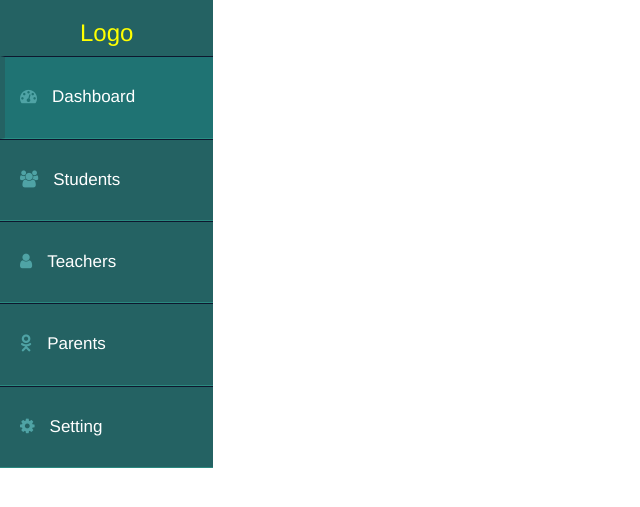
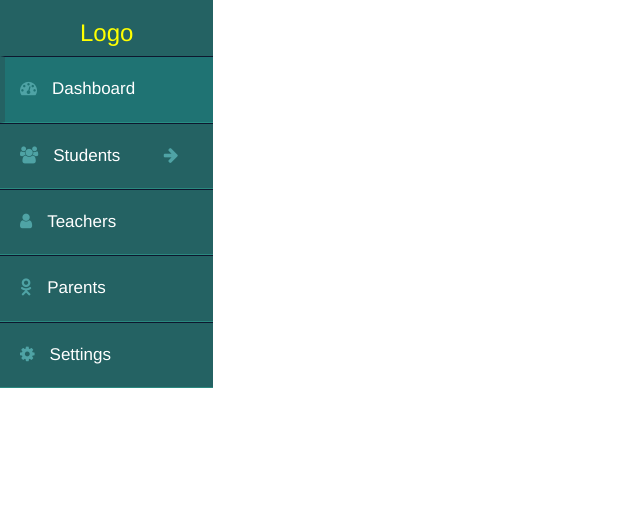
Before and after one commit to monir769/sms, a PHP site: page /dashboard.php in a window 1280 px wide. Shown: the top 507 px of the page, without its empty margins (0-640 px from the left). Run offline with PHP 8.4, Linux system fonts and the light colour scheme; some libraries are stand-ins or nearby versions.

Commit message:
Update dashboard.php

```diff
--- a/dashboard.php
+++ b/dashboard.php
@@ -73,7 +73,7 @@ li,ul{
     display: block;
     font-size: 17px;
     font-weight: 500;
-    padding: 28px 20px;
+    padding: 20px 20px;
     text-decoration: none;
 }
 
@@ -93,6 +93,13 @@ li,ul{
     border-left: 5px solid #246263;
     display: block;
     padding-left: 15px;
+}
+.arrow {
+	text-align: center;
+    float: right;
+}
+.sub-menu {
+    background: #3d9394;
 }
 /*Main CSS*/
 
@@ -136,10 +143,17 @@ li,ul{
                 <div class="navi">
                     <ul>
                         <li class="active"><a href="#"><i class="fa fa-dashboard"></i>Dashboard</a></li>
-                        <li><a href="#"><i class="fa fa-group"></i>Students</a></li>
+                        <li  data-toggle="collapse" data-target="#student-menu" class="collapsed">
+                        <a href="#"><i class="fa fa-group"></i>Students<span class="arrow"><i class="fa fa-arrow-right"></i></span></a>
+                        </li>
+                        	<ul class="sub-menu collapse" id="student-menu">
+                    			<li class="sub-menu"><a href="#">&bull; Student record</a></li>
+                    			<li class="sub-menu"><a href="#">&bull; Applicant's List</a></li>
+                    			<li class="sub-menu"><a href="#">&bull; Admit Student</a></li>
+                		</ul>
                         <li><a href="#"><i class="fa fa-user"></i>Teachers</a></li>
                         <li><a href="#"><i class="fa fa-odnoklassniki"></i>Parents</a></li>
-                        <li><a href="#"><i class="fa fa-cog"></i>Setting</a></li>
+                        <li><a href="#"><i class="fa fa-cog"></i>Settings</a></li>
                     </ul>
                 </div>
             </div>
```
